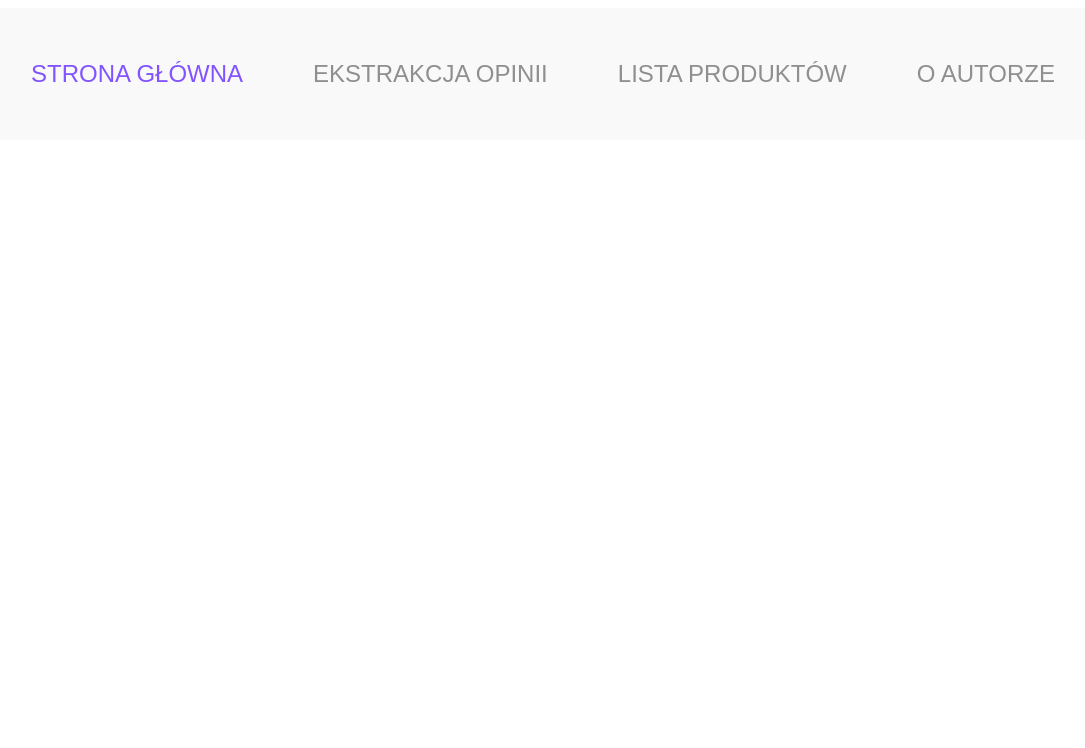
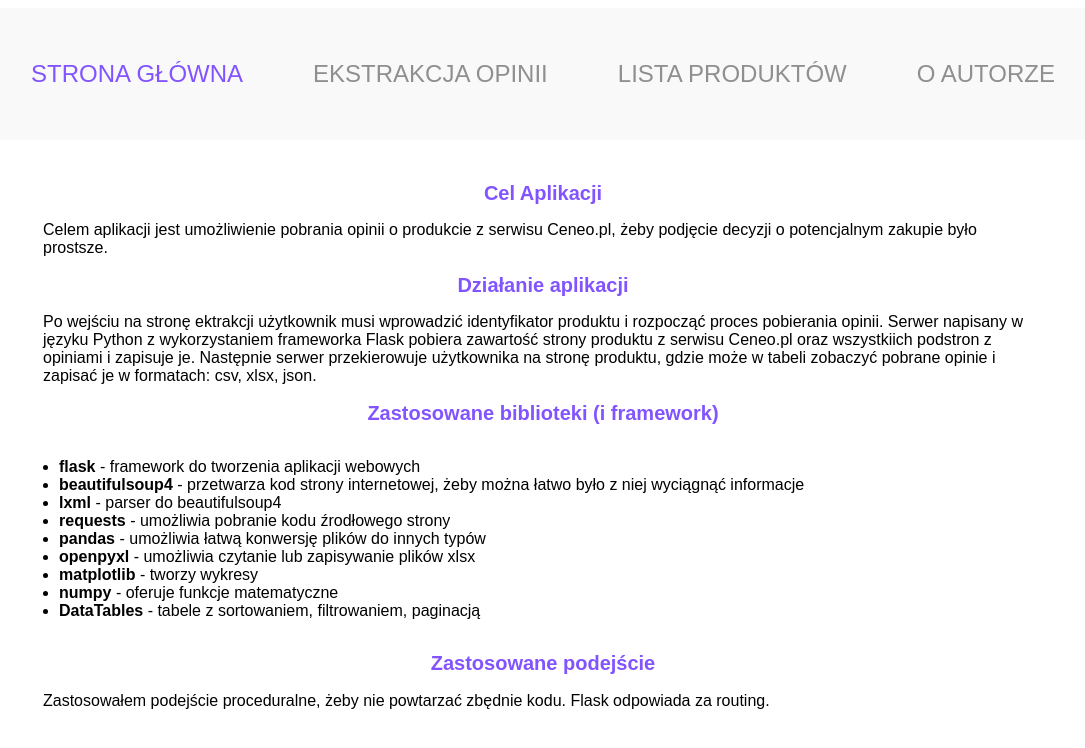
Before and after one commit to avanrish/ceneo-webscraper, a Flask app: page / in a window 1280 px wide. Shown: the top 748 px of the page, without its empty margins (97-1182 px from the left). Run offline with Flask 2, Linux system fonts and the light colour scheme.

Commit message:
homepage

```diff
--- a/static/index.css
+++ b/static/index.css
@@ -82,7 +82,7 @@ main button:hover {
   margin-bottom: 15px;
 }
 
-.product a, .product p {
+.product a, .product p, .title {
   font-size: 20px;
   text-decoration: none;
   color: #8254ff;
@@ -98,6 +98,14 @@ main button:hover {
 .product div:last-of-type {
   display: flex;
   justify-content: center;
+}
+main > span {
+  max-width: 1000px;
+  width:100%;
+}
+
+span ul {
+  padding-left:16px;
 }
 
 .product button {
--- a/templates/homepage.html
+++ b/templates/homepage.html
@@ -22,5 +22,27 @@
         <li><a href="{{url_for('author')}}">O Autorze</a></li>
       </ul>
     </nav>
+    <main>
+      <h2 class="title">Cel Aplikacji</h2>
+      <span>Celem aplikacji jest umożliwienie pobrania opinii o produkcie z serwisu Ceneo.pl, żeby podjęcie decyzji o potencjalnym zakupie było prostsze.</span>
+      <h2 class="title">Działanie aplikacji</h2>
+      <span>Po wejściu na stronę ektrakcji użytkownik musi wprowadzić identyfikator produktu i rozpocząć proces pobierania opinii. Serwer napisany w języku Python z wykorzystaniem frameworka Flask pobiera zawartość strony produktu z serwisu Ceneo.pl oraz wszystkiich podstron z opiniami i zapisuje je. Następnie serwer przekierowuje użytkownika na stronę produktu, gdzie może w tabeli zobaczyć pobrane opinie i zapisać je w formatach: csv, xlsx, json.</span>
+      <h2 class="title">Zastosowane biblioteki (i framework)</h2>
+      <span>
+        <ul>
+          <li><b>flask</b> - framework do tworzenia aplikacji webowych</li>
+          <li><b>beautifulsoup4</b> - przetwarza kod strony internetowej, żeby można łatwo było z niej wyciągnąć informacje</li>
+          <li><b>lxml</b> - parser do beautifulsoup4</li>
+          <li><b>requests</b> - umożliwia pobranie kodu źrodłowego strony</li>
+          <li><b>pandas</b> - umożliwia łatwą konwersję plików do innych typów</li>
+          <li><b>openpyxl</b> - umożliwia czytanie lub zapisywanie plików xlsx</li>
+          <li><b>matplotlib</b> - tworzy wykresy</li>
+          <li><b>numpy</b> - oferuje funkcje matematyczne</li>
+          <li><b>DataTables</b> - tabele z sortowaniem, filtrowaniem, paginacją</li>
+        </ul>
+      </span>
+      <h2 class="title">Zastosowane podejście</h2>
+      <span>Zastosowałem podejście proceduralne, żeby nie powtarzać zbędnie kodu. Flask odpowiada za routing.</span>
+    </main>
   </body>
 </html>
```
Also changed, not shown: 1 other file.
